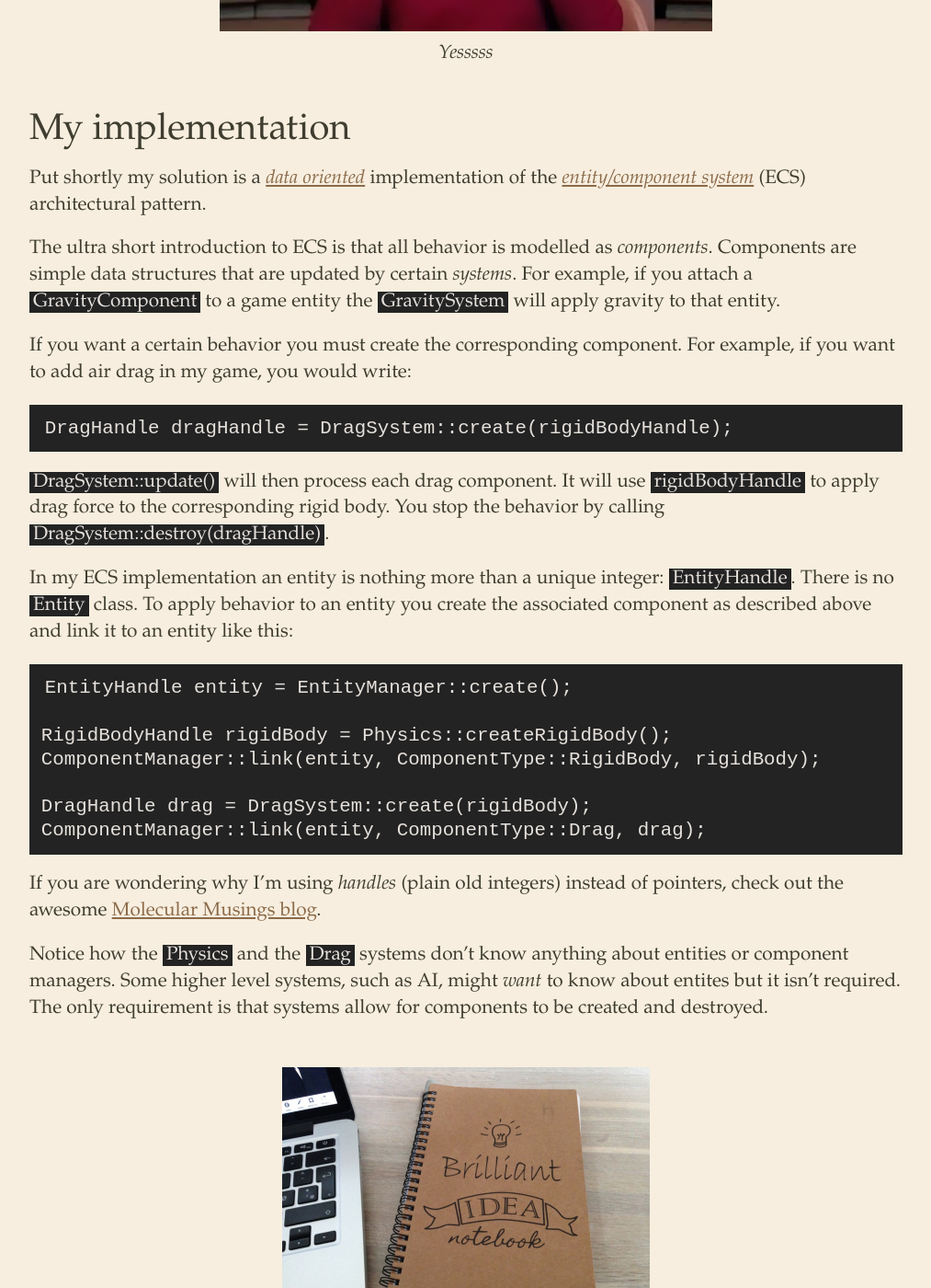
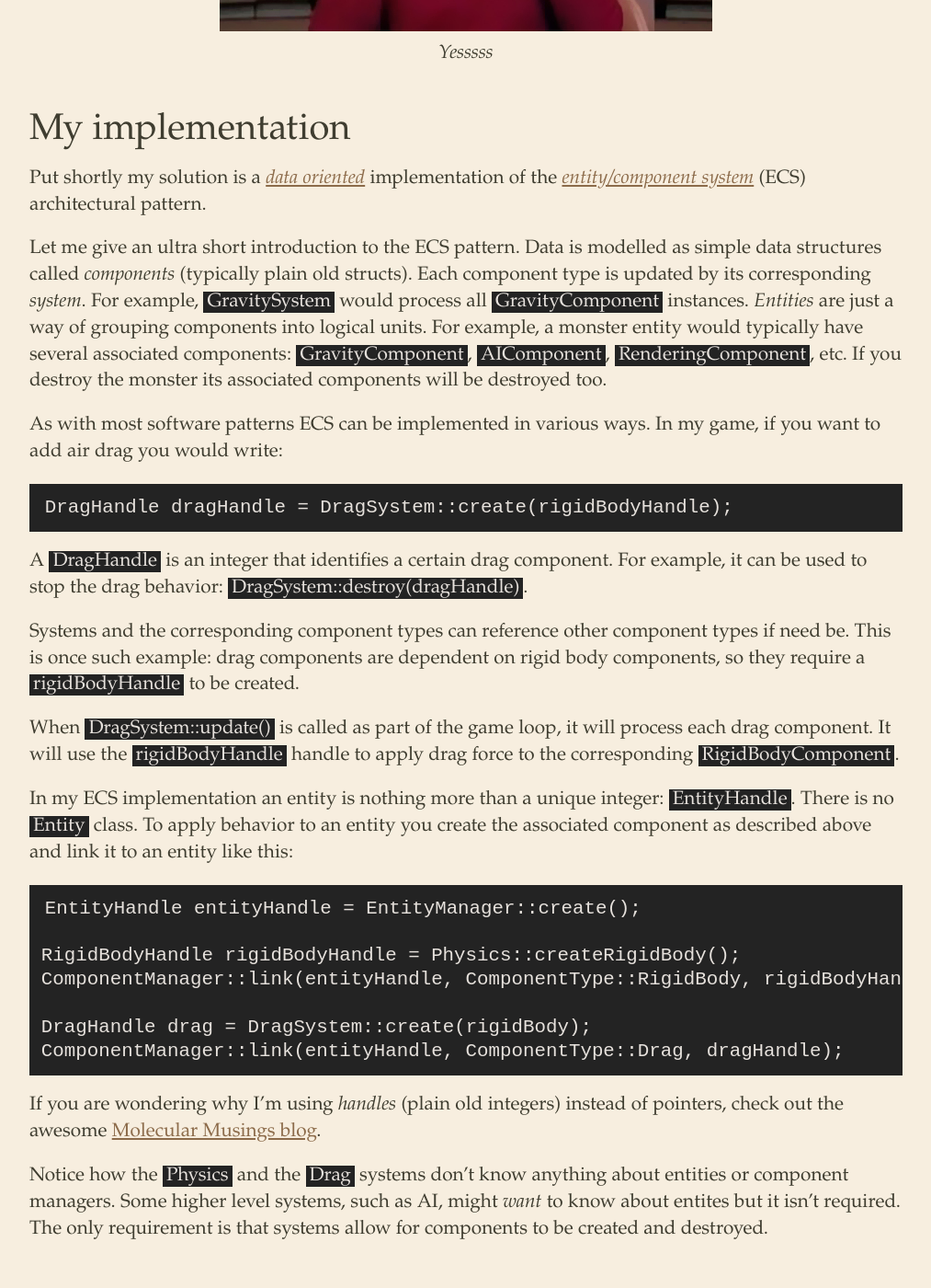
Before and after one commit to chopmo/rasmusrn.github.io, a Jekyll site: the page built from _posts/2015-05-26-game-systems-integration.markdown, in a window 1280 px wide and 1400 px high, scrolled down 768 px. Shown: the whole window at 92% size, without its empty margins (133-1146 px from the left). Built offline with Jekyll 4.4.1, drawn with Linux system fonts in a browser that asks for light colours; some of the changed text lies outside the part shown.

Commit message:
Integration improvements thanks to @chopmo

```diff
--- a/_posts/2015-05-26-game-systems-integration.markdown
+++ b/_posts/2015-05-26-game-systems-integration.markdown
@@ -17,26 +17,30 @@ I have always found it difficult to integrate game systems such as rendering, ph
 
 Put shortly my solution is a [*data oriented*](http://gamesfromwithin.com/data-oriented-design) implementation of the [*entity/component system*](http://en.wikipedia.org/wiki/Entity_component_system) (ECS) architectural pattern.
 
-The ultra short introduction to ECS is that all behavior is modelled as *components*. Components are simple data structures that are updated by certain *systems*. For example, if you attach a `GravityComponent` to a game entity the `GravitySystem` will apply gravity to that entity.
+Let me give an ultra short introduction to the ECS pattern. Data is modelled as simple data structures called *components* (typically plain old structs). Each component type is updated by its corresponding *system*. For example, `GravitySystem` would process all `GravityComponent` instances. *Entities* are just a way of grouping components into logical units. For example, a monster entity would typically have several associated components: `GravityComponent`, `AIComponent`, `RenderingComponent`, etc. If you destroy the monster its associated components will be destroyed too.
 
-If you want a certain behavior you must create the corresponding component. For example, if you want to add air drag in my game, you would write:
+As with most software patterns ECS can be implemented in various ways. In my game, if you want to add air drag you would write:
 
 {% highlight cpp %}
 DragHandle dragHandle = DragSystem::create(rigidBodyHandle);
 {% endhighlight %}
 
-`DragSystem::update()` will then process each drag component. It will use `rigidBodyHandle` to apply drag force to the corresponding rigid body. You stop the behavior by calling `DragSystem::destroy(dragHandle)`.
+A `DragHandle` is an integer that identifies a certain drag component. For example, it can be used to stop the drag behavior: `DragSystem::destroy(dragHandle)`.
+
+Systems and the corresponding component types can reference other component types if need be. This is once such example: drag components are dependent on rigid body components, so they require a `rigidBodyHandle` to be created.
+
+When `DragSystem::update()` is called as part of the game loop, it will process each drag component. It will use the `rigidBodyHandle` handle to apply drag force to the corresponding `RigidBodyComponent`.
 
 In my ECS implementation an entity is nothing more than a unique integer: `EntityHandle`. There is no `Entity` class. To apply behavior to an entity you create the associated component as described above and link it to an entity like this:
 
 {% highlight cpp %}
-EntityHandle entity = EntityManager::create();
+EntityHandle entityHandle = EntityManager::create();
 
-RigidBodyHandle rigidBody = Physics::createRigidBody();
-ComponentManager::link(entity, ComponentType::RigidBody, rigidBody);
+RigidBodyHandle rigidBodyHandle = Physics::createRigidBody();
+ComponentManager::link(entityHandle, ComponentType::RigidBody, rigidBodyHandle);
 
 DragHandle drag = DragSystem::create(rigidBody);
-ComponentManager::link(entity, ComponentType::Drag, drag);
+ComponentManager::link(entityHandle, ComponentType::Drag, dragHandle);
 {% endhighlight %}
 
 If you are wondering why I'm using *handles* (plain old integers) instead of pointers, check out the awesome [Molecular Musings blog](https://molecularmusings.wordpress.com/2013/05/17/adventures-in-data-oriented-design-part-3b-internal-references/).
@@ -48,15 +52,17 @@ Notice how the `Physics` and the `Drag` systems don't know anything about entiti
   My appropriately named notebook
 </p>
 
-The above code might seem cumbersome but I think it is worth it. To make the code easier to work with I made a convenience layer called `Database`. Using `Database` the example presented above looks like this:
+The above code might seem cumbersome but I think the loose coupling more than justifies the added verbosity. To make the code easier to work with I made a convenience layer called `Database`. Using `Database` the example presented above looks like this:
 
 {% highlight cpp %}
-EntityHandle entity = Database::create();
-Database::createRigidBody(entity);
-Database::createDrag(entity);
+EntityHandle entityHandle = Database::create();
+Database::createRigidBody(entityHandle);
+Database::createDrag(entityHandle);
 {% endhighlight %}
 
-With this architecture I can make an entity just by creating and linking its constituent components. Technically, there is no such thing as a coherent entity. The image of an entity that appears on screen is just a manifestation of the structured chaos of components being created, destroyed, and updated by their corresponding systems. Isn't that beautiful? Forgive me for this far-fetched association but I think that it is a bit like how nature works. In the real world an apple doesn't fall because it somehow knows that apples ought to fall. It falls because it has mass (a component) and mass is affected by gravity (a system). Maybe that is part of the reason why this architecture works so well in games.
+With this architecture I can make an entity just by creating and linking its constituent components. Technically, there is no such thing as a coherent entity. The image of an entity that appears on screen is just a manifestation of the structured chaos of components being created, destroyed, and updated by their corresponding systems. Isn't that beautiful?
+
+Forgive me for this far-fetched association but I think that this is a bit like how nature works. In the real world an apple doesn't fall because it somehow knows that apples ought to fall. It falls because it has mass (a component) and mass is affected by gravity (a system). Maybe that is part of the reason why this architecture works so well in games.
 
 <p class="photo">
   <img src="/assets/images/no-spoon.jpg" style="width: 650px"><br>
@@ -116,7 +122,7 @@ Most systems have only a single dependency. A few systems have no dependencies a
 Here's a summary of each system's responsibilities (with respect to the chart above):
 
 * AI: High level decision making. Uses the pathfinding system to create and configure pathfinding components.
-* Pathfinding: Uses A* to recalculate paths with certain intervals. Checks waypoints and uses steering system to adjust current direction on steering components.
+* Pathfinding: Uses A* to recalculate paths with certain intervals. Checks waypoints and uses steering system to adjust current direction on steering components. Pathfinding was the topic of [my last post](/pathfinding.html).
 * Steering: Converts each component's direction into force and torque that is applied to the corresponding rigid body component in the physics system.
 * Physics: Updates position, velocity, and spin based on applied force and torque. Also performs collision detection/resolution. Updated at a [fixed interval](http://gafferongames.com/game-physics/fix-your-timestep/).
 * Interpolation: This system updates at a [smaller interval](http://gafferongames.com/game-physics/fix-your-timestep/) and generates interpolated positions, velocities, and orientations based on recent values retrieved from the physics system. This enables smooth rendering even though physics only run at ~33fps.
```
